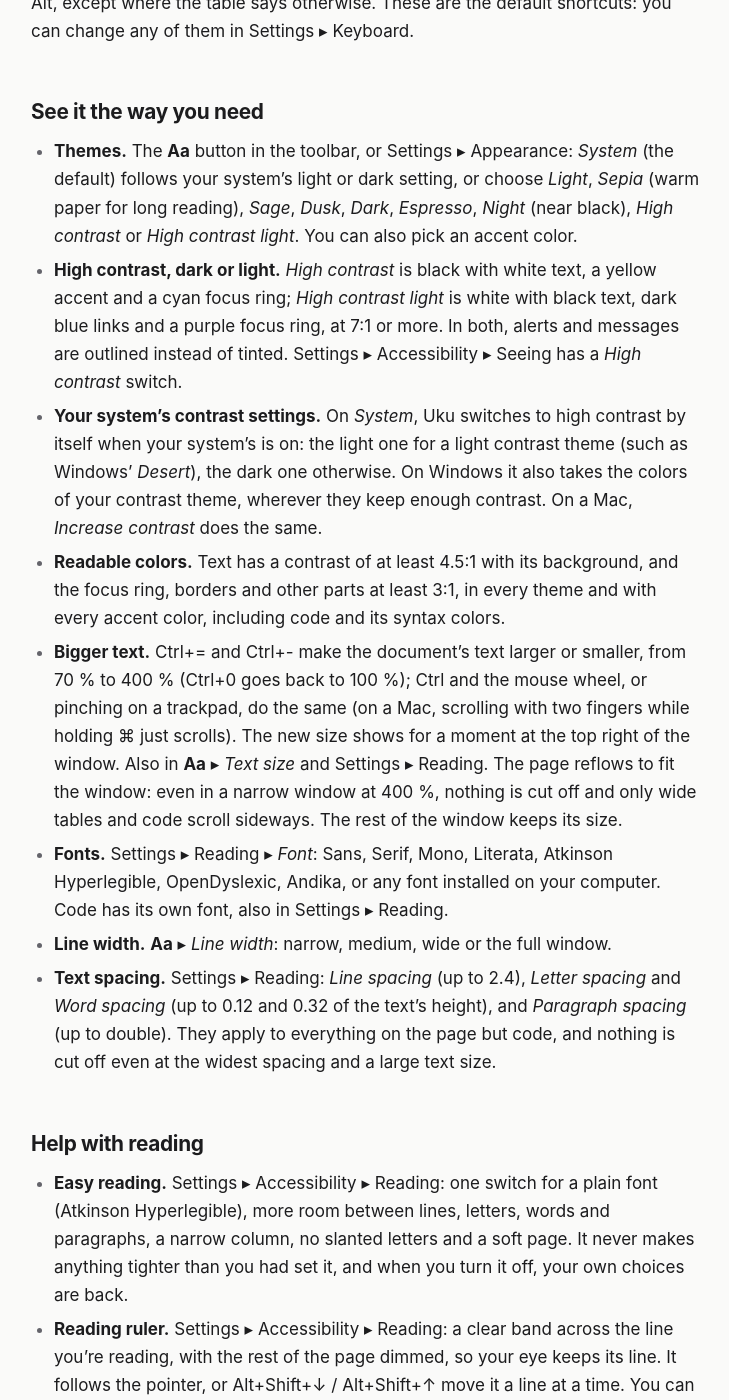
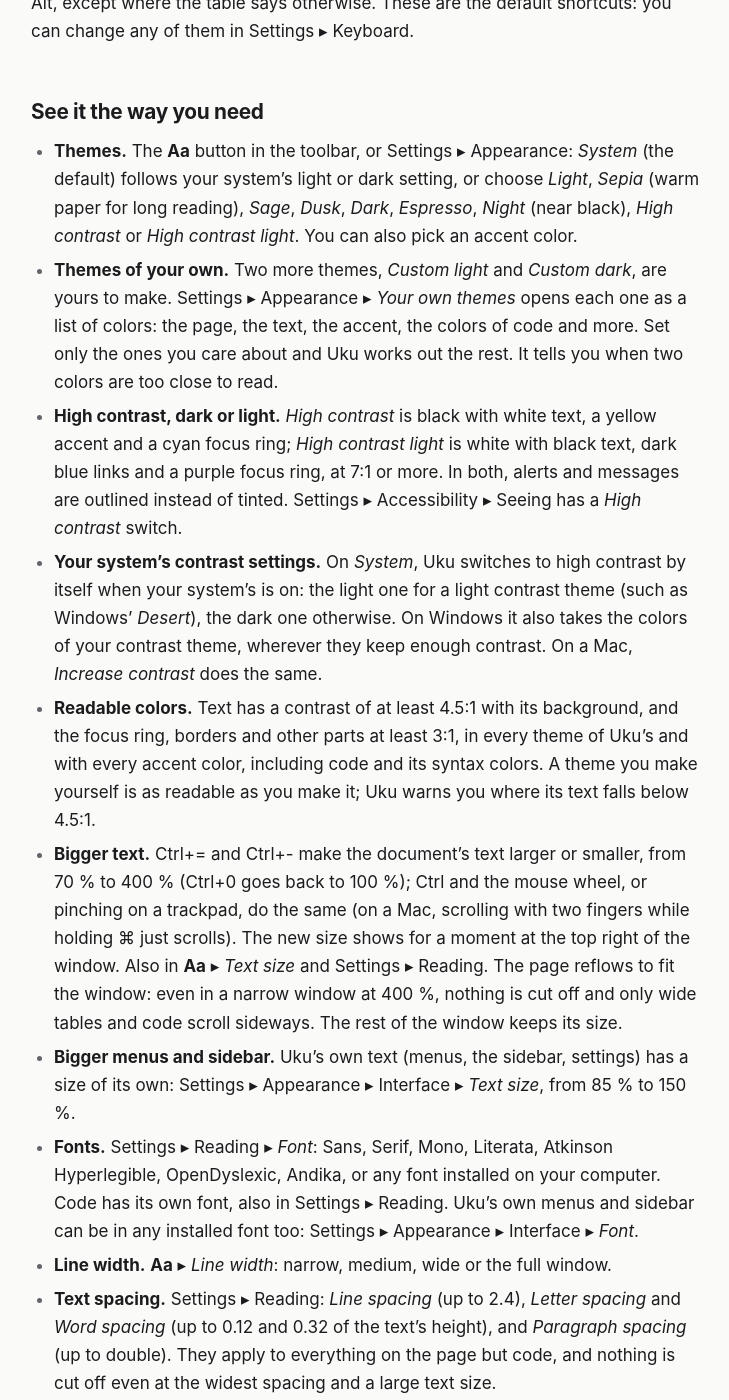
Before and after one commit to pulsar-a/documents, a Jekyll site: the page built from uku/accessibility.md, in a window 1280 px wide and 1400 px high, scrolled down 649 px. Shown: the whole window, without its empty margins (273-1002 px from the left). Built offline with Jekyll 4.4.1, drawn with Linux system fonts in a browser that asks for light colours; our own code applies the rules of GitHub Pages for plain Markdown files; some of the changed text lies outside the part shown.

Commit message:
docs(uku): themes of your own, and the font and size of Uku's menus
The accessibility page tells how to make your own light and dark themes, and
how to change the font and the text size of Uku's menus and sidebar. The
privacy policy says where the themes you make are kept on your computer.

Co-Authored-By: Claude Fable 5.2 <noreply@anthropic.com>

```diff
--- a/uku/accessibility.md
+++ b/uku/accessibility.md
@@ -26,6 +26,9 @@ otherwise. These are the default shortcuts: you can change any of them in Settin
 - **Themes.** The **Aa** button in the toolbar, or Settings ▸ Appearance: *System* (the default) follows your system's
   light or dark setting, or choose *Light*, *Sepia* (warm paper for long reading), *Sage*, *Dusk*, *Dark*, *Espresso*,
   *Night* (near black), *High contrast* or *High contrast light*. You can also pick an accent color.
+- **Themes of your own.** Two more themes, *Custom light* and *Custom dark*, are yours to make. Settings ▸ Appearance ▸
+  *Your own themes* opens each one as a list of colors: the page, the text, the accent, the colors of code and more.
+  Set only the ones you care about and Uku works out the rest. It tells you when two colors are too close to read.
 - **High contrast, dark or light.** *High contrast* is black with white text, a yellow accent and a cyan focus ring;
   *High contrast light* is white with black text, dark blue links and a purple focus ring, at 7:1 or more. In both,
   alerts and messages are outlined instead of tinted. Settings ▸ Accessibility ▸ Seeing has a *High contrast* switch.
@@ -33,14 +36,18 @@ otherwise. These are the default shortcuts: you can change any of them in Settin
   the light one for a light contrast theme (such as Windows' *Desert*), the dark one otherwise. On Windows it also takes
   the colors of your contrast theme, wherever they keep enough contrast. On a Mac, *Increase contrast* does the same.
 - **Readable colors.** Text has a contrast of at least 4.5:1 with its background, and the focus ring, borders and other
-  parts at least 3:1, in every theme and with every accent color, including code and its syntax colors.
+  parts at least 3:1, in every theme of Uku's and with every accent color, including code and its syntax colors. A
+  theme you make yourself is as readable as you make it; Uku warns you where its text falls below 4.5:1.
 - **Bigger text.** Ctrl+= and Ctrl+- make the document's text larger or smaller, from 70 % to 400 % (Ctrl+0 goes back
   to 100 %); Ctrl and the mouse wheel, or pinching on a trackpad, do the same (on a Mac, scrolling with two fingers
   while holding ⌘ just scrolls). The new size shows for a moment at the top right of the window. Also in **Aa** ▸
   *Text size* and Settings ▸ Reading. The page reflows to fit the window: even in a narrow window at 400 %, nothing is cut off and only
   wide tables and code scroll sideways. The rest of the window keeps its size.
+- **Bigger menus and sidebar.** Uku's own text (menus, the sidebar, settings) has a size of its own: Settings ▸
+  Appearance ▸ Interface ▸ *Text size*, from 85 % to 150 %.
 - **Fonts.** Settings ▸ Reading ▸ *Font*: Sans, Serif, Mono, Literata, Atkinson Hyperlegible, OpenDyslexic, Andika, or
-  any font installed on your computer. Code has its own font, also in Settings ▸ Reading.
+  any font installed on your computer. Code has its own font, also in Settings ▸ Reading. Uku's own menus and sidebar
+  can be in any installed font too: Settings ▸ Appearance ▸ Interface ▸ *Font*.
 - **Line width.** **Aa** ▸ *Line width*: narrow, medium, wide or the full window.
 - **Text spacing.** Settings ▸ Reading: *Line spacing* (up to 2.4), *Letter spacing* and *Word spacing* (up to 0.12 and
   0.32 of the text's height), and *Paragraph spacing* (up to double). They apply to everything on the page but code, and
@@ -219,8 +226,8 @@ These are known gaps. They're being worked on, and this page changes when each i
 - **The screen reader's voice doesn't switch to a document's language** by itself; Uku says the language instead. (Read
   aloud does switch.)
 - **Read aloud doesn't work on Linux yet**; use your system's own speech there for now.
-- **Your system's text size** (such as Windows' *Text size*) isn't followed by Uku's own buttons and menus yet; the page
-  can be made larger with Ctrl+=.
+- **Your system's text size** (such as Windows' *Text size*) isn't followed by Uku's own buttons and menus yet. You
+  can make them larger yourself, up to 150 %, in Settings ▸ Appearance ▸ Interface, and the page with Ctrl+=.
 - **Animated pictures that flash quickly** aren't detected yet. Set *Animated pictures* to *Click to play* or *Never*
   if flashing affects you.
 
@@ -229,7 +236,7 @@ These are known gaps. They're being worked on, and this page changes when each i
 Before every release, Uku's automated tests check that every control has a name (in English and German) on every
 screen, the roles of the page's headings, lists, tables and other parts, moving by links and headings, with F6 and
 through the list of shortcuts, what
-is read out, contrast in every theme and accent color, colors for every kind of color vision, targets of at least 24
+is read out, contrast in every theme of Uku's and accent color, colors for every kind of color vision, targets of at least 24
 pixels, names that contain their visible words, no animation when motion is reduced, and nothing cut off at large text
 sizes, wide spacing and in a narrow window.
 
```
Also changed, not shown: other parts of uku/accessibility.md (+1 -1 lines), uku/privacy-policy.md (+5 -3 lines).
